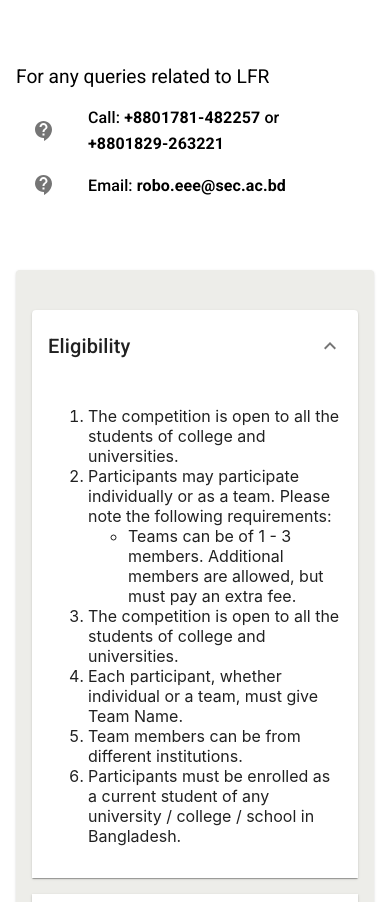
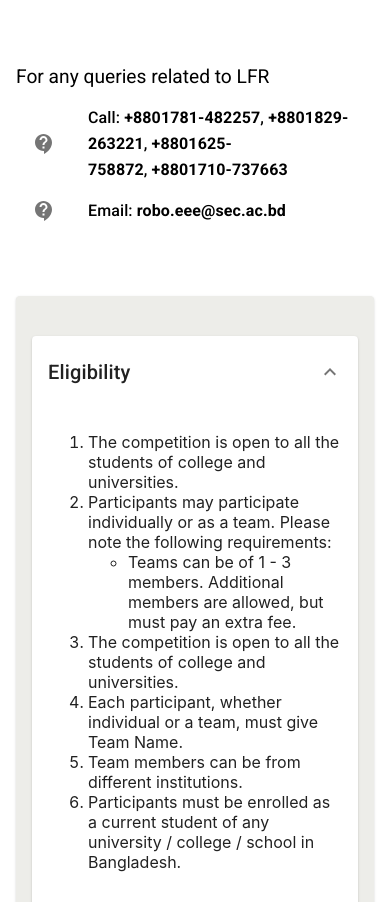
Before and after one commit to rnium/eeefest_frontend, a React (Create React App) app: page /line-follower in a window 390 px wide. Shown: the part 840-1742 px from the top of the page. Built offline with nearby package versions, Linux system fonts and the light colour scheme; a web font is replaced by a local one.

Commit message:
phone num

```diff
--- a/src/pages/LineFollower.jsx
+++ b/src/pages/LineFollower.jsx
@@ -74,7 +74,10 @@ const LineFollower = () => {
                   <ContactSupportIcon sx={{ fontSize: { xs: '1.5rem', md: '2rem' } }} />
                 </ListItemIcon>
                 <Typography variant='h6' fontSize={{ md: '1.3rem', xs: '1rem' }}>
-                  Call: <span className='text-bold'>+8801781-482257</span> or <span className='text-bold'>+8801829-263221</span>
+                  Call: <span className='text-bold'>+8801781-482257</span>,
+                  <span className='text-bold'>&nbsp;+8801829-263221</span>,
+                  <span className='text-bold'>&nbsp;+8801625-758872</span>,
+                  <span className='text-bold'>&nbsp;+8801710-737663</span>
                 </Typography>
               </ListItem>
               <ListItem>
```
